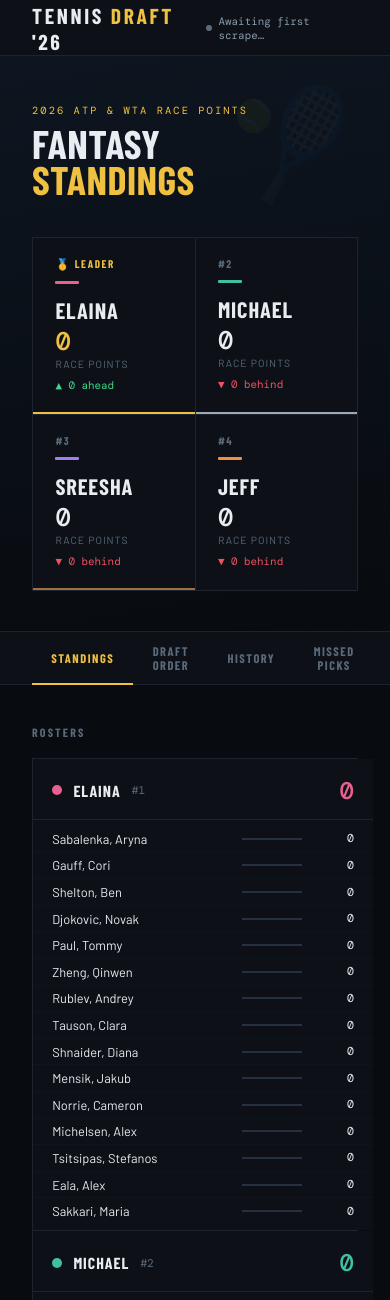
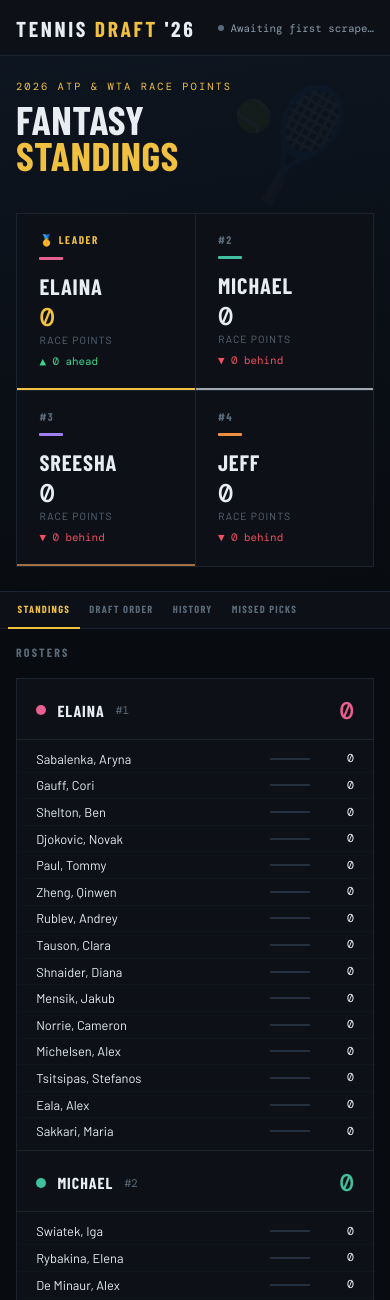
Before and after one commit to sreeshavenkat/tennis-draft, a Flask app: page / in a window 390 px wide. Shown: the top 1300 px of the page. Run offline with Flask 3, Linux system fonts and the light colour scheme; some web fonts are replaced.

Commit message:
mobile responsive layout

```diff
--- a/templates/index.html
+++ b/templates/index.html
@@ -379,6 +379,17 @@
     @media (max-width: 700px) {
       .podium { grid-template-columns: repeat(2, 1fr); }
       .hero-title { font-size: 2.5rem; }
+      .hero { padding: 1.5rem 1rem 1.5rem; }
+      .content { padding: 1rem; }
+      .roster-grid { grid-template-columns: 1fr; }
+      .roster-grid-2 { grid-template-columns: 1fr; }
+      .tabs { padding: 0 0.5rem; gap: 0; }
+      .tab-btn { font-size: 0.65rem; padding: 0.7rem 0.6rem; }
+      nav { padding: 0 1rem; }
+      .table-controls { flex-wrap: wrap; gap: 0.5rem; }
+      .filter-input { width: 100%; }
+      .rp-row { grid-template-columns: 1fr 40px 36px; }
+      .rp-row.with-pick { grid-template-columns: 1.5rem 1fr 40px 36px; }
     }
   </style>
 </head>
```
